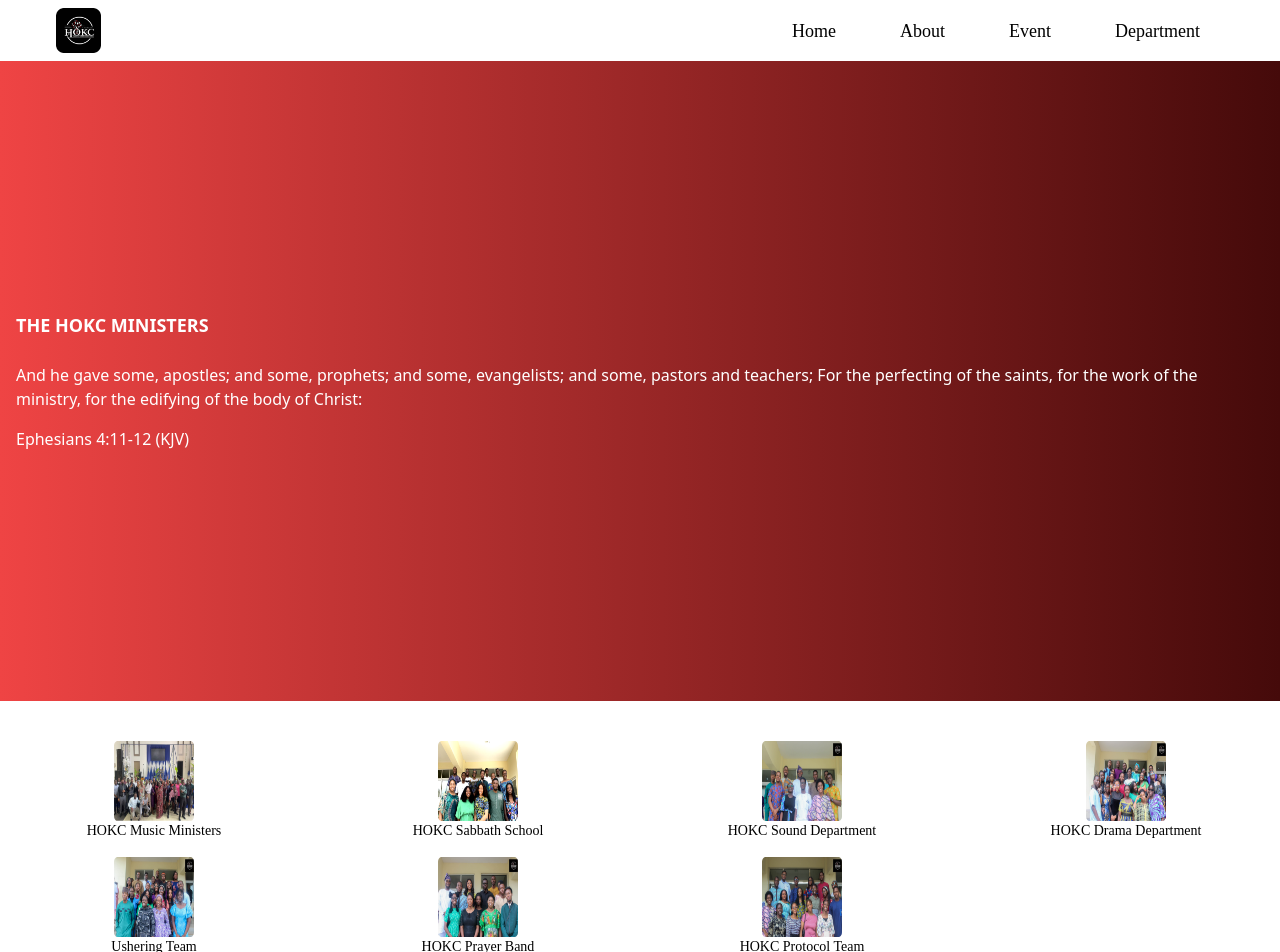
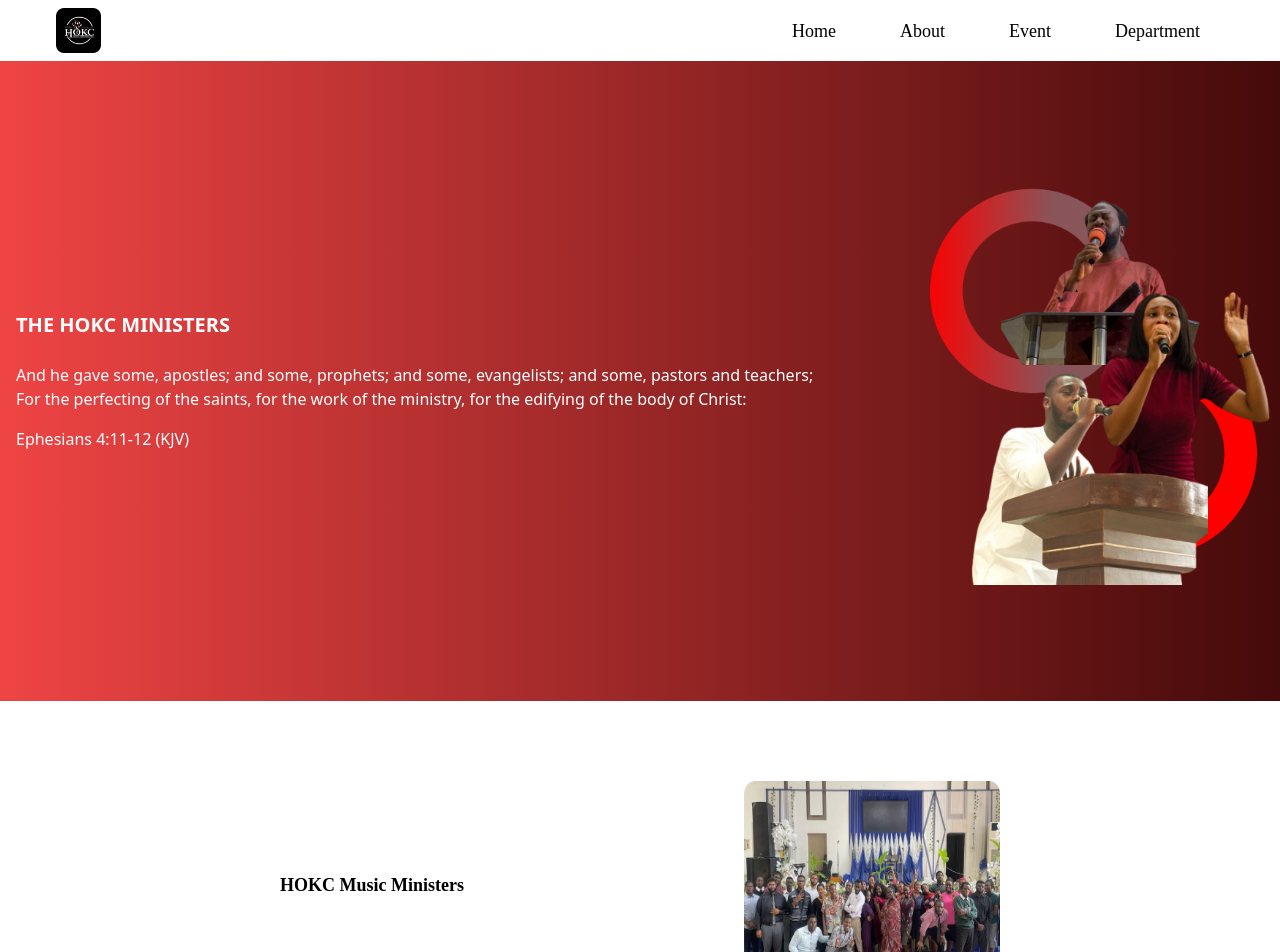
Before and after one commit to Tes-program/HOKC_Website, a React (Vite) app: page /department in a window 1280 px wide. Shown: the top 952 px of the page. Built offline with nearby package versions, Linux system fonts and the light colour scheme.

Commit message:
department page

```diff
--- a/src/components/Footer.tsx
+++ b/src/components/Footer.tsx
@@ -17,12 +17,12 @@
           <div className=" relative p-3 ">
             <input
               type="text"
-              className=" border-2 font-Rubik-Bold font-extrabold md:text-[16px] border-black rounded-full md:w-96 sm:w-auto px-6 py-4"
+              className=" border-2 font-Rubik-Bold font-extrabold md:text-[16px] border-black rounded-full md:w-[384px] lg:w-96 sm:w-auto px-6 py-4"
               placeholder="Enter your mail"
             />
             <button
               className=" text-sm rounded-2xl mt-4 lg:m-0
-                md:absolute md:top-[10px] lg:top-[25px] lg:right-[28px] md:right-[185px] px-4 py-1 font-Rubik-Bold font-semibold bg-red-500 text-white w-[120px] h-8"
+                lg:absolute md:top-[10px] lg:top-[25px] lg:right-[28px] md:right-[247px] px-4 py-1 font-Rubik-Bold font-semibold bg-red-500 text-white w-[120px] h-8"
             >
               Subscribe
             </button>
--- a/src/components/NavBar.tsx
+++ b/src/components/NavBar.tsx
@@ -6,7 +6,7 @@
 const NavBar: React.FC = () => {
   const [isMenuOpen, setIsMenuOpen] = useState(false);
   return (
-    <nav className=" sm:flex py-2 md:px-4 md:pl-12 lg:pl-14 lg:px-6 sm:justify-between sm:items-center">
+    <nav className=" sm:flex py-2 md:px-4 sm:pl-12 lg:pl-14 lg:px-6 sm:justify-between sm:items-center">
       <div className="flex items-center justify-between px-6 sm:p-0">
         <img src={logo} alt="hokc_logo" width={45} height={45} />
         <div className="sm:hidden">
@@ -38,7 +38,7 @@
       <div
         className={` pl-4 sm:flex sm:p-0 ${isMenuOpen ? 'block' : 'hidden'}`}
       >
-        <ul className="md:flex md:flex-grow gap-14 md:pr-14 md:text-base xl:text-lg">
+        <ul className="sm:flex sm:flex-grow gap-14 sm:pr-14 sm:text-base xl:text-lg">
           <li>
             <Link
               to="/"
--- a/src/components/departmentProps.tsx
+++ b/src/components/departmentProps.tsx
@@ -3,18 +3,22 @@
 
 export const Department: React.FC = () => {
   return (
-    <div className="grid grid-cols-2 md:grid-cols-3 lg:grid-cols-4 gap-4 mt-10">
+    <div className="grid grid-cols-1 py-10 gap-4 mt-10">
       {departments.map((department) => (
         <div
           key={department.id}
-          className="flex flex-col items-center justify-center"
+          className={`flex items-center justify-evenly pb-8 ${
+            department.id % 2 === 0 ? 'flex-row' : 'flex-row-reverse'
+          }`}
         >
           <img
-            className="w-20 h-20"
+            className=" h-32 sm:w-35 sm:h-40 md:w-64 md:h-52"
             src={department.image}
             alt={department.alt}
           />
-          <p className="text-sm font-Rubik-Regular">{department.department}</p>
+          <p className="text-sm md:text-lg font-Rubik-Regular font-bold">
+            {department.department}
+          </p>
         </div>
       ))}
     </div>
--- a/src/pages/Department.tsx
+++ b/src/pages/Department.tsx
@@ -5,16 +5,22 @@
     <section className="w-full h-full">
       <div className=" text-white bg-gradient-to-r from-red-500 to-red-950 h-[80vh] flex items-center ">
         <div className="p-4">
-          <h2 className="text-lg font-semibold pb-6">THE HOKC MINISTERS</h2>
-          <p className="mr-8 pb-4">
+          <h2 className=" text-xl font-bold pb-6">THE HOKC MINISTERS</h2>
+          <p className="mr-8 lg:mr-24 pb-4 font-normal ">
             And he gave some, apostles; and some, prophets; and some,
             evangelists; and some, pastors and teachers; For the perfecting of
             the saints, for the work of the ministry, for the edifying of the
             body of Christ:
           </p>
-          <p className=" font-light">Ephesians 4:11-12 (KJV)</p>
+          <p className=" font-extralight">Ephesians 4:11-12 (KJV)</p>
         </div>
-        <img src="" alt="" />
+        <img
+          src="src/assets/departmentlogo.png"
+          alt="department logo"
+          width={350}
+          height={450}
+          className="hidden md:block "
+        />
       </div>
       <Department />
     </section>
```
Also changed, not shown: src/assets/departmentlogo.png (added).
